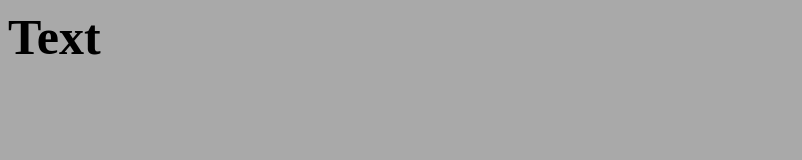
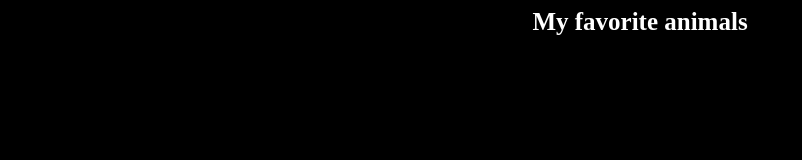
Before and after one commit to staten-island-tech/css-blogpost-project-sussywebdesign, a plain HTML site: page index.html in a window 1280 px wide. Shown: the whole page, without its empty margins (0-802 px from the left). Drawn offline with Linux system fonts and the light colour scheme.

Commit message:
Makes the stuff actually work

```diff
--- a/index.html
+++ b/index.html
@@ -9,7 +9,7 @@
 </head>
 
 <body>
-    <h1>Text</h1>
+    <h1 class="pageheader">My favorite animals</h1>
 </body>
 
 </html>
--- a/style.css
+++ b/style.css
@@ -1,5 +1,8 @@
-body{
-    background-color: darkgray;
-    color:black;
+.pageheader{
+    text-align: center;
+    color: white;
     font-size: 25px;
 }
+body{
+    background-color: black;
+}
```
